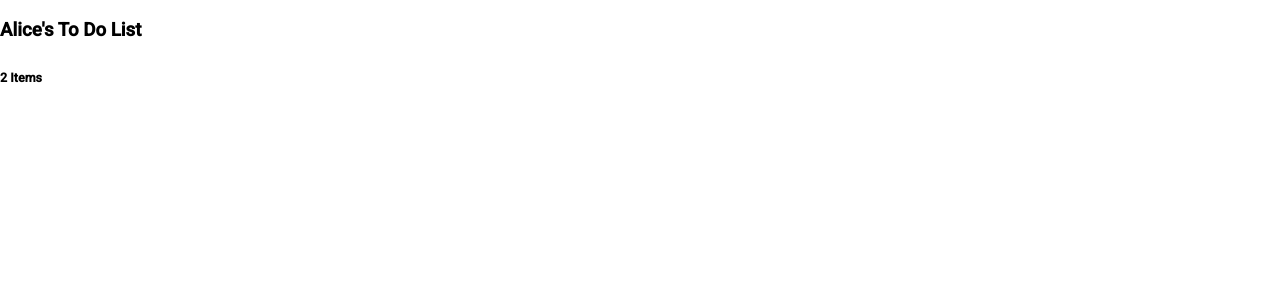
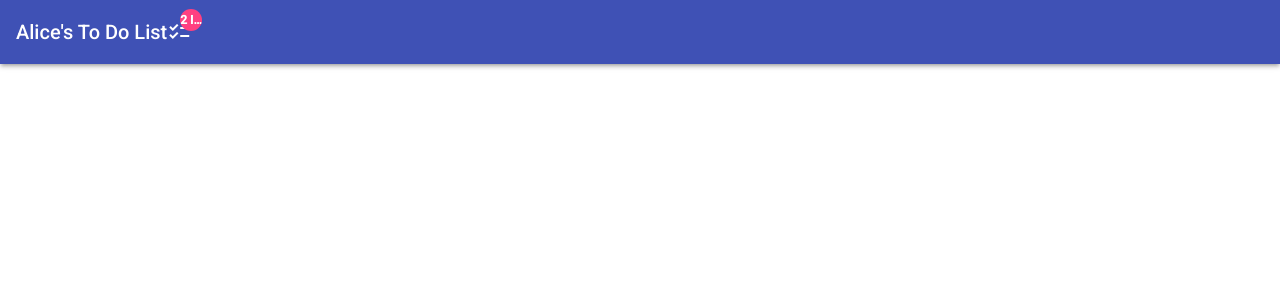
Before and after one commit to dpopkov/drillangular22, an Angular app in the folder c02todo/: page / in a window 1280 px wide. Shown: the top 300 px of the page. Built offline with nearby package versions, Linux system fonts and the light colour scheme.

Commit message:
c02todo: apply Angular Material components (toolbar, icon, badge).

```diff
--- a/c02todo/src/app/app.component.html
+++ b/c02todo/src/app/app.component.html
@@ -1,4 +1,4 @@
-<h3>
-  {{ username }}'s To Do List
-  <h6>{{ itemCount }} Items</h6>
-</h3>
+<mat-toolbar color="primary" class="mat-elevation-z3">
+  <span>{{ username }}'s To Do List</span>
+  <mat-icon matBadge="{{ itemCount }} Items" matBadgeColor="accent">checklist</mat-icon>
+</mat-toolbar>
--- a/c02todo/src/app/app.module.ts
+++ b/c02todo/src/app/app.module.ts
@@ -1,8 +1,11 @@
-import { NgModule } from '@angular/core';
-import { BrowserModule } from '@angular/platform-browser';
+import {NgModule} from '@angular/core';
+import {BrowserModule} from '@angular/platform-browser';
 
-import { AppComponent } from './app.component';
-import { BrowserAnimationsModule } from '@angular/platform-browser/animations';
+import {AppComponent} from './app.component';
+import {BrowserAnimationsModule} from '@angular/platform-browser/animations';
+import {MatToolbarModule} from "@angular/material/toolbar";
+import {MatIconModule} from "@angular/material/icon";
+import {MatBadgeModule} from "@angular/material/badge";
 
 @NgModule({
   declarations: [
@@ -10,9 +13,11 @@
   ],
   imports: [
     BrowserModule,
-    BrowserAnimationsModule
+    BrowserAnimationsModule,
+    MatToolbarModule, MatIconModule, MatBadgeModule
   ],
   providers: [],
   bootstrap: [AppComponent]
 })
-export class AppModule { }
+export class AppModule {
+}
```
Also changed, not shown: 1 other file (tests, documents, lock files or other folders).
